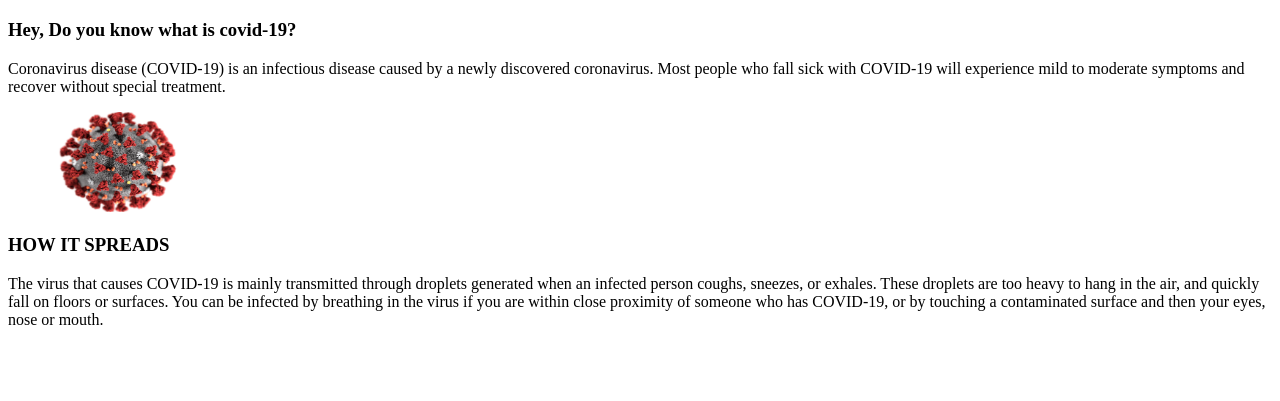
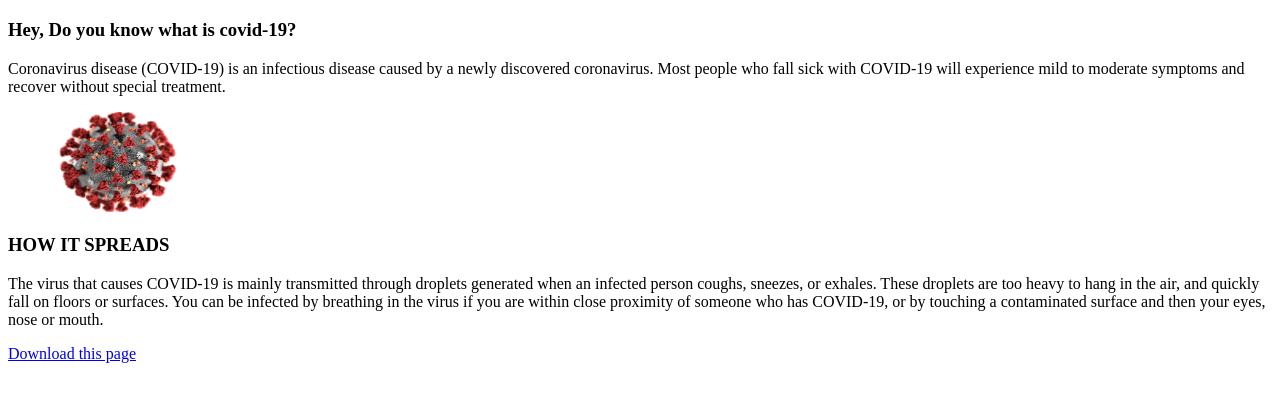
Before and after one commit to Nufaer/Webpractice, a plain HTML site: page practc/practc1.html in a window 1280 px wide. Shown: the part 61-462 px from the top of the page. Drawn offline with Linux system fonts and the light colour scheme.

Commit message:
Update practc1.html

```diff
--- a/practc/practc1.html
+++ b/practc/practc1.html
@@ -10,5 +10,6 @@
     <img width="220"height="100" src="../files/covid.png" alt="covid">
     <h3>HOW IT SPREADS</h3>
     <p>The virus that causes COVID-19 is mainly transmitted through droplets generated when an infected person coughs, sneezes, or exhales. These droplets are too heavy to hang in the air, and quickly fall on floors or surfaces. You can be infected by breathing in the virus if you are within close proximity of someone who has COVID-19, or by touching a contaminated surface and then your eyes, nose or mouth.</p>
-    </body>
+    <a href="../files/practc1.zip">Download this page</a>
+</body>
 </html>
```
